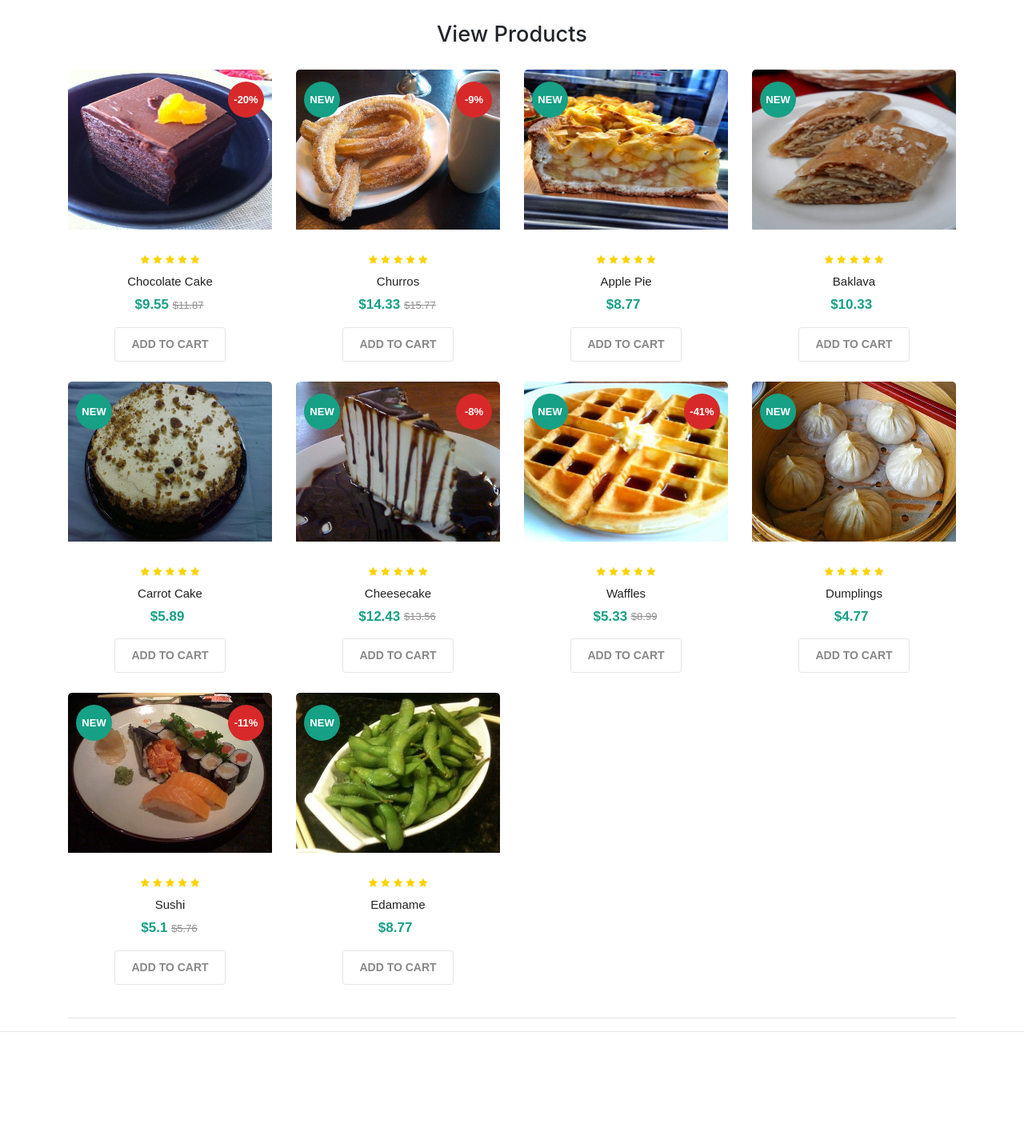
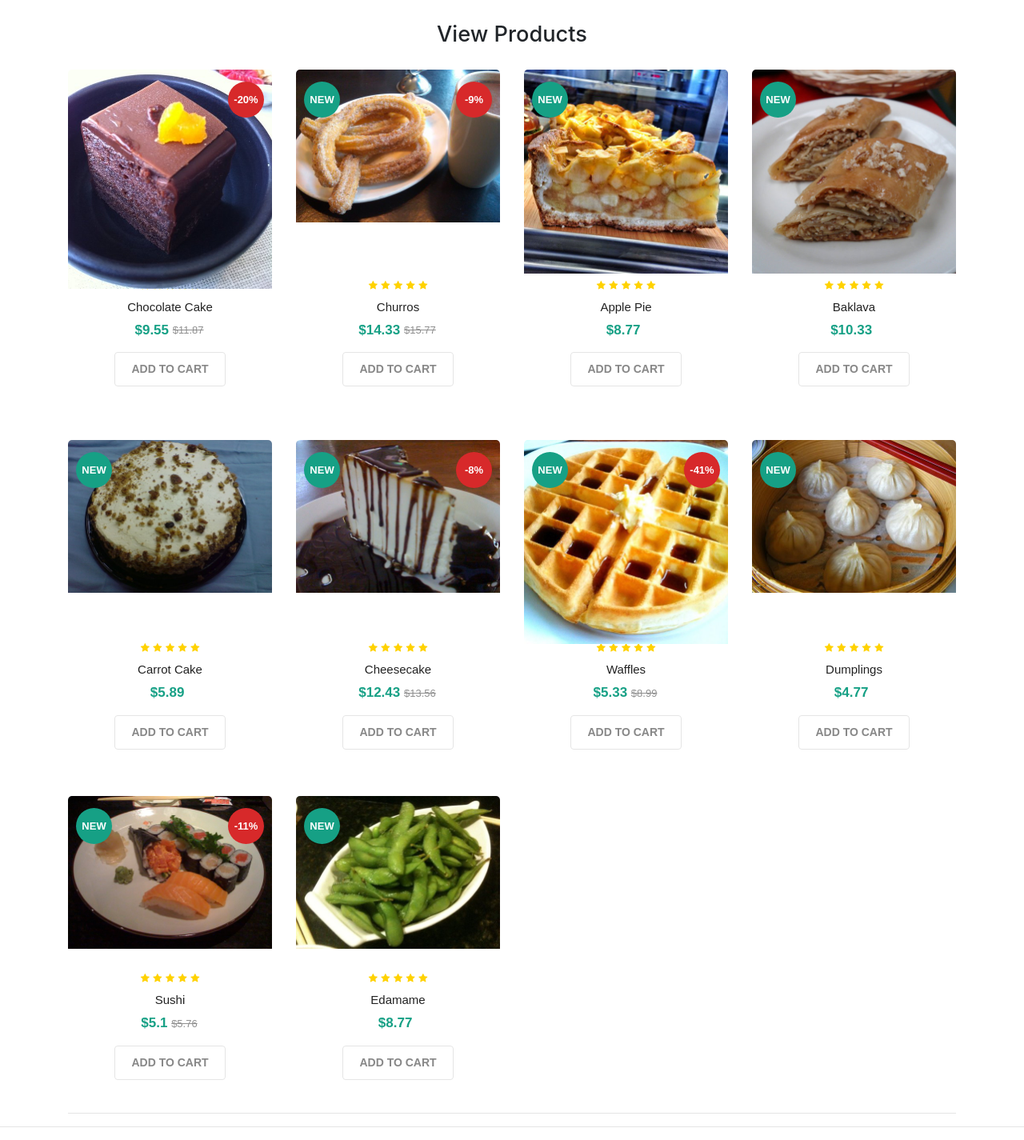
Before and after one commit to simshengqin/IS216, a PHP site: page /viewproducts.php in a window 1280 px wide. Shown: the whole page at 80% size. Before the commit the page ends 1290 px from the top, so only its background shows below. Run offline with PHP 8.4, Linux system fonts and the light colour scheme; data comes from the database, SQL or seed files in the repository; some libraries are stand-ins or nearby versions.

Commit message:
Update main.css with proper label and remove unneccesary csss

```diff
--- a/include/main.css
+++ b/include/main.css
@@ -1,33 +1,14 @@
 h3.h3{text-align:center;margin:1em;text-transform:capitalize;font-size:1.7em;}
-
-/********************* View products **********************/
+/********************* viewproducts.php **********************/
+/**** Product grid ****/
 .product-grid,.product-grid .product-image{position:relative}
 .product-grid{font-family:Poppins,sans-serif;text-align:center;border-radius:5px;overflow:hidden;z-index:1;transition:all .3s ease 0s}
 .product-grid:hover{box-shadow:0 0 10px rgba(0,0,0,.2)}
-.product-grid .product-image a{display:block}
-.product-grid .product-image img{width:100%;}
-/*
-.product-grid .pic-1{opacity:1;transition:all .5s ease-out 0s}
-.product-grid:hover .pic-1{opacity:0}
-.product-grid .pic-2{position:absolute;top:0;left:0;opacity:0;transition:all .5s ease-out 0s}
-.product-grid:hover .pic-2{opacity:1}
-.product-grid .social{width:180px;padding:0;margin:0 auto;list-style:none;position:absolute;right:0;left:0;top:50%;transform:translateY(-50%);transition:all .3s ease 0s}
-.product-grid .social li{display:inline-block;opacity:0;transition:all .7s}
-.product-grid .social li:nth-child(1){transition-delay:.15s}
-.product-grid .social li:nth-child(2){transition-delay:.3s}
-.product-grid .social li:nth-child(3){transition-delay:.45s}
-.product-grid:hover .social li{opacity:1}
-.product-grid .social li a{color:#222;background:#fff;font-size:17px;line-height:36px;width:40px;height:36px;border-radius:2px;margin:0 5px;display:block;transition:all .3s ease 0s}
-.product-grid .social li a:hover{color:#fff;background:#16a085}
-.product-grid .social li a:after,.product-grid .social li a:before{content:attr(data-tip);color:#fff;background-color:#000;font-size:12px;line-height:20px;border-radius:3px;padding:0 5px;white-space:nowrap;opacity:0;transform:translateX(-50%);position:absolute;left:50%;top:-30px}
-.product-grid .social li a:after{content:'';height:15px;width:15px;border-radius:0;transform:translateX(-50%) rotate(45deg);top:-22px;z-index:-1}
-.product-grid .social li a:hover:after,.product-grid .social li a:hover:before{opacity:1}
-*/
+.product-grid .product-image {height: 50%;}
+.product-grid .product-image a{display:block;}
+.product-grid .product-image img{width:100%; height:auto;max-height: 100%;}
 .product-grid .product-discount-label,.product-grid .product-new-label{color:#fff;background-color:#16a085;font-size:13px;font-weight:800;text-transform:uppercase;line-height:45px;height:45px;width:45px;border-radius:50%;position:absolute;left:10px;top:15px;transition:all .3s}
 .product-grid .product-discount-label{left:auto;right:10px;background-color:#d7292a}
-/*
-.product-grid:hover .product-new-label{opacity:0}
-*/
 .product-grid .product-content{padding:25px}
 .product-grid .title{font-size:15px;font-weight:400;text-transform:capitalize;margin:0 0 7px;transition:all .3s ease 0s}
 .product-grid .title a{color:#222}
```
